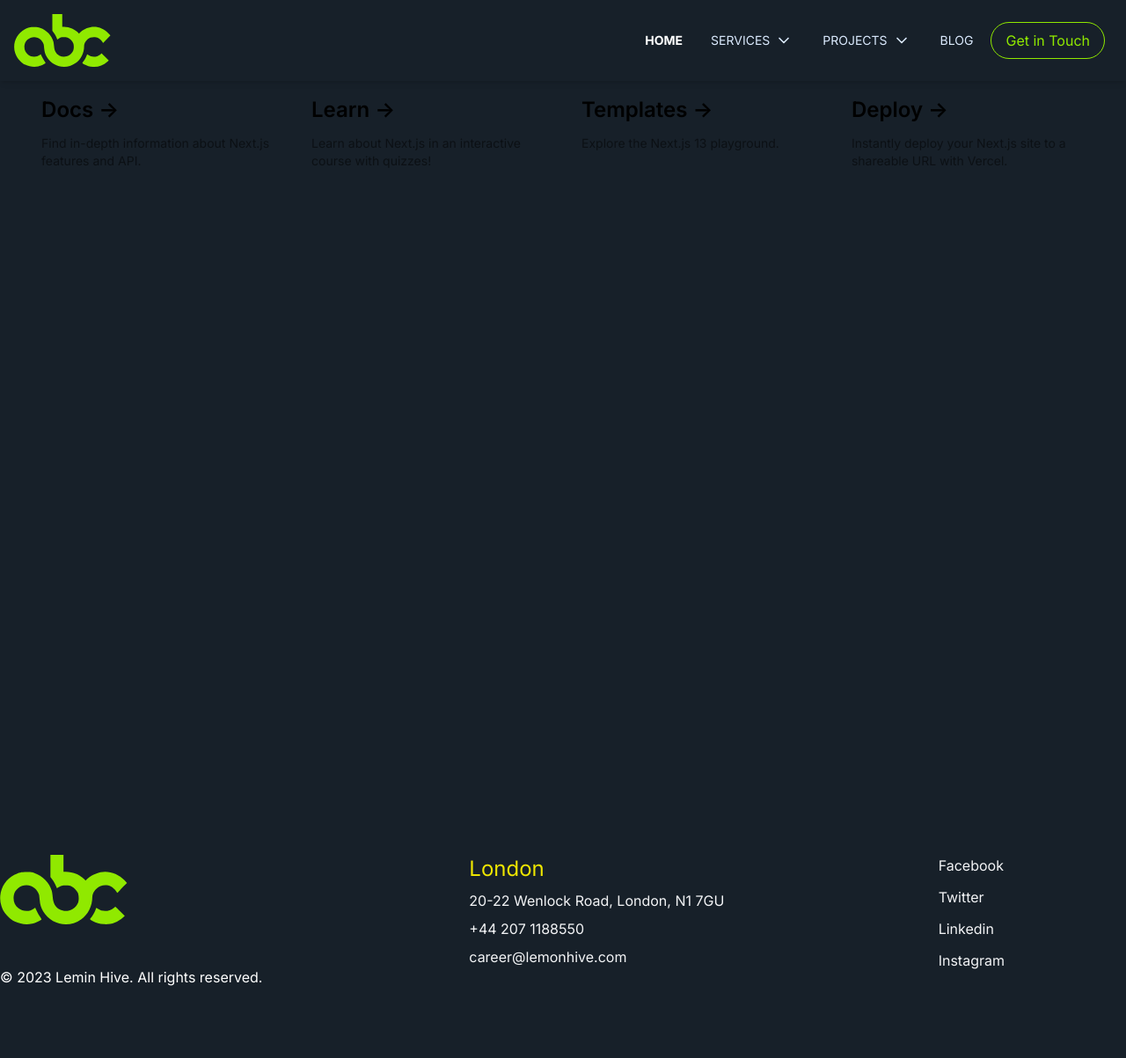
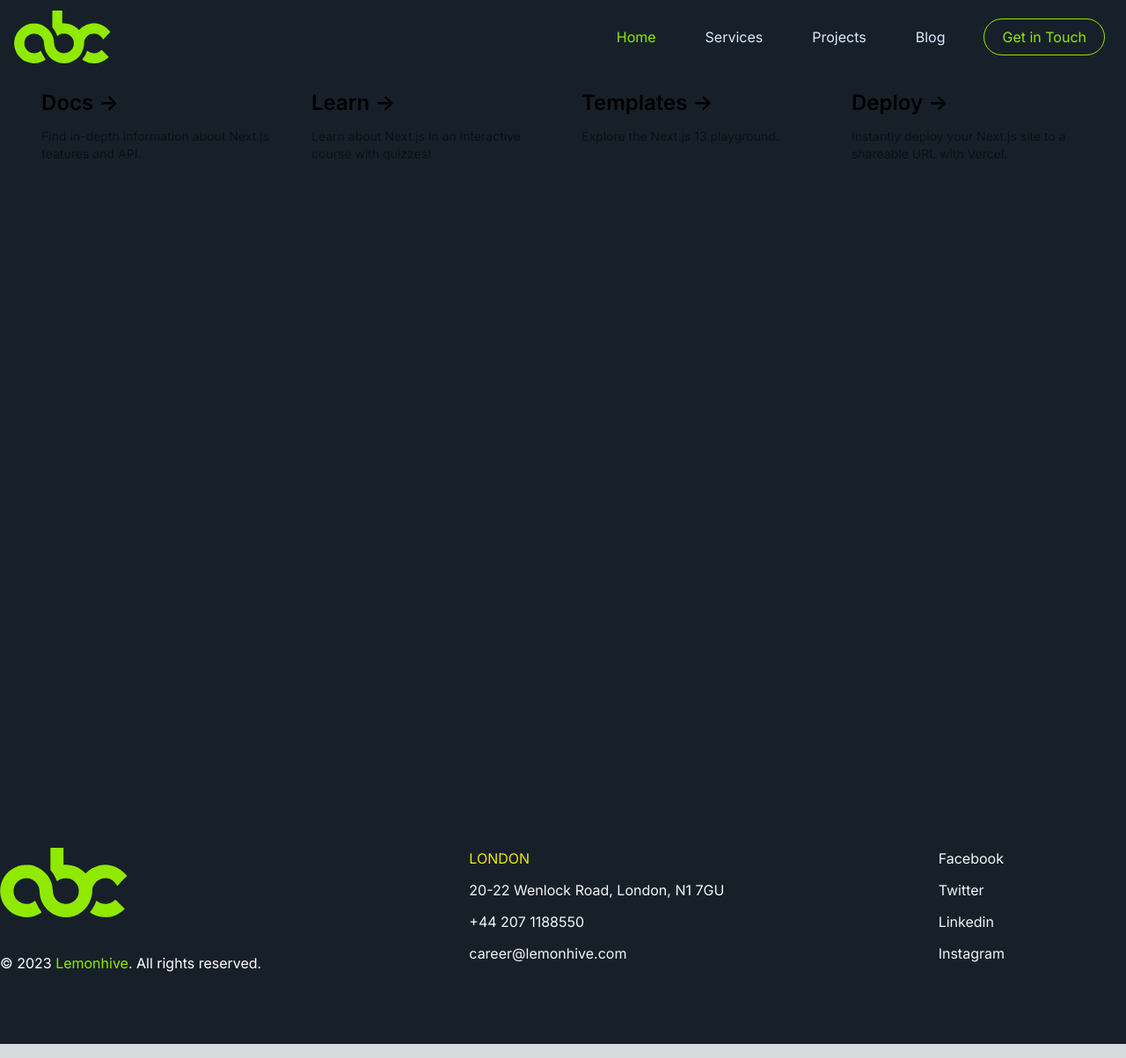
Before and after one commit to romancmm/lemonhive, a Next.js app: page / in a window 1280 px wide. Shown: the whole page at 88% size. Built offline with nearby package versions, Linux system fonts and the light colour scheme.

Commit message:
Header and Footer design corrention

```diff
--- a/src/app/globals.css
+++ b/src/app/globals.css
@@ -18,6 +18,7 @@
 
 body {
   color: rgb(var(--foreground-rgb));
+  font-family: "Gill Sans", "Gill Sans MT", Calibri, "Trebuchet MS", sans-serif;
   background: linear-gradient(
       to bottom,
       transparent,
--- a/src/app/layout.tsx
+++ b/src/app/layout.tsx
@@ -5,7 +5,7 @@ import { Inter } from "next/font/google";
 const inter = Inter({ subsets: ["latin"] });
 
 export const metadata = {
-  title: "Lemon Hive App",
+  title: "LemonHive App",
   description: "Generated by create next app",
 };
 
--- a/src/components/Layouts/Footer/Footer.tsx
+++ b/src/components/Layouts/Footer/Footer.tsx
@@ -8,21 +8,25 @@ function Footer() {
   return (
     <footer>
       <section className="bg-midnight text-gray-100 py-20">
-        <div className="container">
+        <div className="container mx-auto">
           <div className="grid lg:grid-cols-12">
-            <div className="col-span-5 flex flex-col gap-12">
+            <div className="col-span-5 flex flex-col gap-10">
               <Image
-                className="relative dark:drop-shadow-[0_0_0.3rem_#ffffff70] dark:invert-0"
+                className="relative dark:invert-0"
                 src={siteConfig?.default_logo}
                 alt="LEMON HIVE"
                 width={145}
                 height={80}
                 priority
               />
-              <p className="text-white">{siteConfig?.copyright}</p>
+              <p className="text-white">
+                © {new Date().getFullYear()}{" "}
+                <span className="text-secondary-light">{siteConfig?.name}</span>
+                . All rights reserved.
+              </p>
             </div>
-            <div className="col-span-5 flex flex-col gap-2">
-              <h6 className="text-secondary-dark text-2xl">
+            <div className="col-span-5 flex flex-col gap-3">
+              <h6 className="text-secondary-dark uppercase">
                 {siteConfig?.city}
               </h6>
               <span>{siteConfig?.address}</span>
--- a/src/components/Layouts/Header/Header.tsx
+++ b/src/components/Layouts/Header/Header.tsx
@@ -6,9 +6,9 @@ import { siteConfig } from "@/config/site";
 
 function Header() {
   return (
-    <header className="bg-midnight data:bg-midnight sticky top-0 shadow-md z-50 overflow-hidden">
-      <div className="container">
-        <nav className="py-2 md:py-4">
+    <header className="bg-midnight data:bg-midnight sticky top-0 z-50 overflow-hidden">
+      <div className="container  mx-auto">
+        <nav className="py-2 md:py-3">
           <div className="px-4 mx-auto md:flex md:items-center">
             <div
               className="flex justify-between items-center"
--- a/src/components/Layouts/Navbar/Navbar.tsx
+++ b/src/components/Layouts/Navbar/Navbar.tsx
@@ -16,19 +16,19 @@ function Navbar() {
         id="navbar-collapse"
         className="flex flex-1 items-center z-50 relative"
       >
-        <ul className="hidden md:flex flex-col md:flex-row md:ml-auto mt-3 md:mt-0 justify-end items-center relative">
+        <ul className="hidden md:flex flex-col md:flex-row gap-6 md:ml-auto mt-3 md:mt-0 justify-end items-center relative">
           {siteConfig?.mainNav?.map((item: NavItem) => (
             <li key={item?.href} className="group">
               <Link
                 href={item?.href ?? "/"}
                 className={cn(
-                  `flex gap-1 items-center p-1 lg:px-4 text-blue-100 text-sm rounded hover:text-secondary-light transition-colors duration-300 uppercase`,
+                  `p-2 lg:px-4 text-blue-100 rounded hover:text-secondary-light transition-colors duration-300`,
                   {
-                    ["text-white font-bold"]: pathname === item?.href,
+                    ["text-secondary-light"]: pathname === item?.href,
                   }
                 )}
               >
-                {item?.title} {item?.children && <ChevronDown height={20} />}
+                {item?.title}
               </Link>
 
               {item?.children && (
@@ -55,7 +55,7 @@ function Navbar() {
 
           <Link
             href="#"
-            className="p-2 lg:px-4 md:mx-2 text-secondary-light text-center border border-solid border-secondary-light rounded-full hover:bg-secondary-light hover:text-white transition-colors duration-300 mt-1 md:mt-0 md:ml-1"
+            className="p-2 lg:px-5 md:mx-2 text-secondary-light text-center border border-solid border-secondary-light rounded-full hover:border-secondary-dark hover:text-secondary-dark transition-colors duration-300 mt-1 md:mt-0 md:ml-1"
           >
             Get in Touch
           </Link>
--- a/src/config/site.ts
+++ b/src/config/site.ts
@@ -1,12 +1,12 @@
 import type { SiteConfig } from "@/types";
 
 export const siteConfig: SiteConfig = {
-  name: "Lemon Hive",
+  name: "Lemonhive",
   description: `Innovative Solutions for a Digital World Trusted Agency`,
   default_logo: "/images/logo.svg",
   url: "https://lemonhive-weld.vercel.app/",
   ogImage: "https://lemonhive-weld.vercel.app/opengraph-image.png",
-  copyright: `© ${new Date().getFullYear()} Lemin Hive. All rights reserved.`,
+  copyright: `© ${new Date().getFullYear()} Leminhive. All rights reserved.`,
   city: "London",
   address: "20-22 Wenlock Road, London, N1 7GU",
   tell: "+44 207 1188550",
@@ -33,7 +33,7 @@ export const siteConfig: SiteConfig = {
     },
     {
       title: "Blog",
-      href: "/blogs",
+      href: "#",
     },
   ],
 
```
